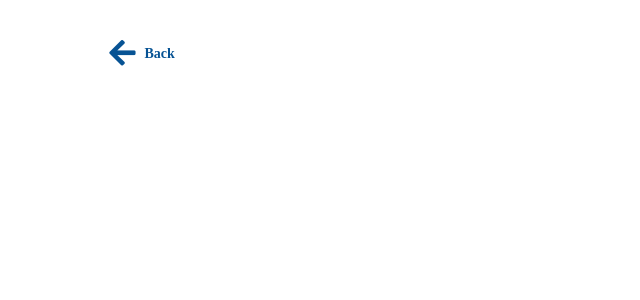
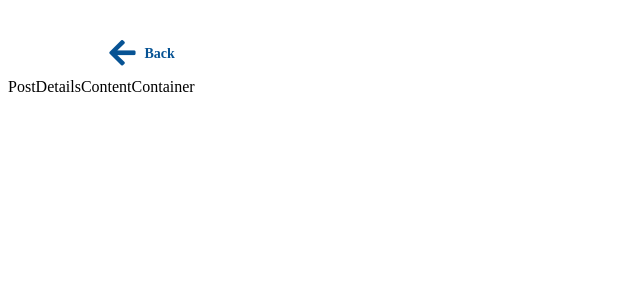
Before and after one commit to mackey7/PostsApp, a React (Create React App) app: page /user/1/1 in a window 1280 px wide. Shown: the top 300 px of the page, without its empty margins (0-640 px from the left). Built offline with nearby package versions, Linux system fonts and the light colour scheme; no server answers.

Commit message:
create PostDetailsContentContainer and connect with PostDetailsPage

```diff
--- /dev/null
+++ b/src/Containers/PostDetailsContainer/PostDetailsContentContainer.tsx
@@ -0,0 +1,7 @@
+import React from 'react'
+
+export const PostDetailsContentContainer = () => {
+    return (
+        <div>PostDetailsContentContainer</div>
+    )
+}
--- a/src/Pages/PostDetailsPage.tsx
+++ b/src/Pages/PostDetailsPage.tsx
@@ -1,9 +1,11 @@
 import React from 'react'
 import { PostDetailsHeaderContainer } from '../Containers/PostDetailsContainer/PostDetailsHeaderContainer'
+import { PostDetailsContentContainer } from '../Containers/PostDetailsContainer/PostDetailsContentContainer'
 export const PostDetailsPage = () => {
     return (
         <React.Fragment>
             <PostDetailsHeaderContainer />
+            <PostDetailsContentContainer />
         </React.Fragment>
     )
 }
```
